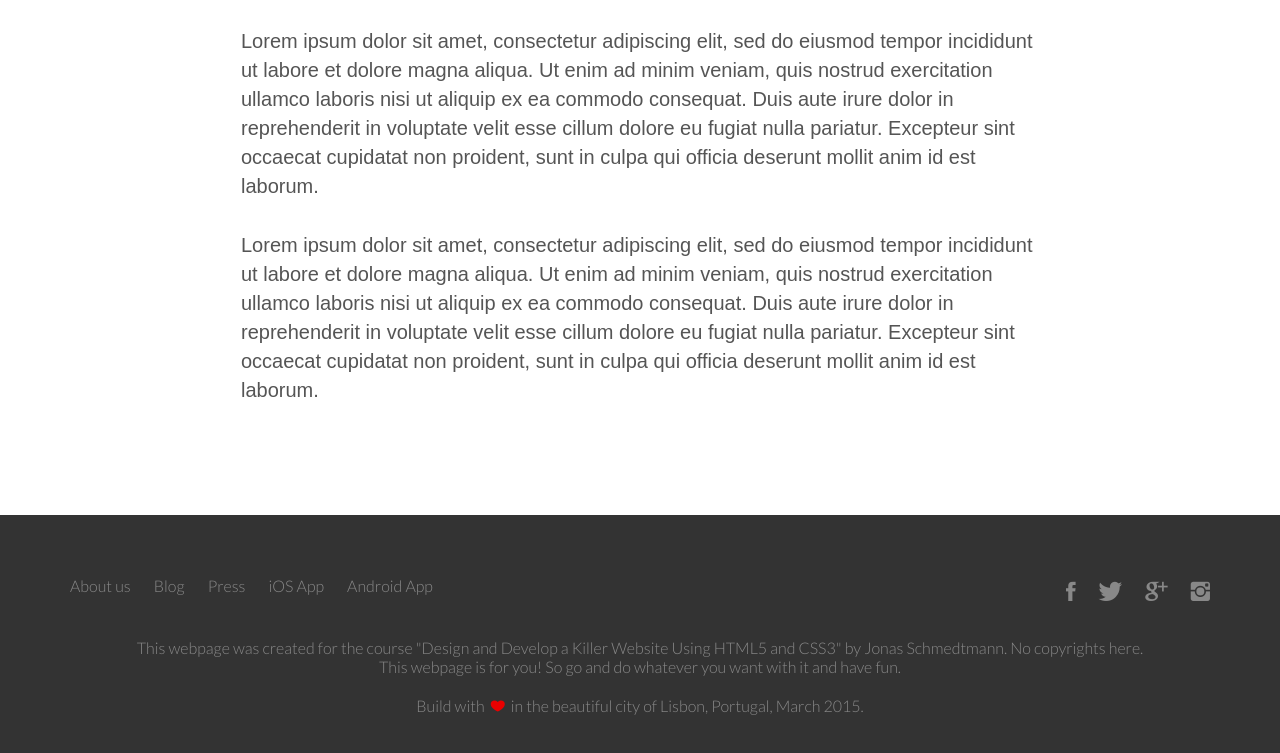
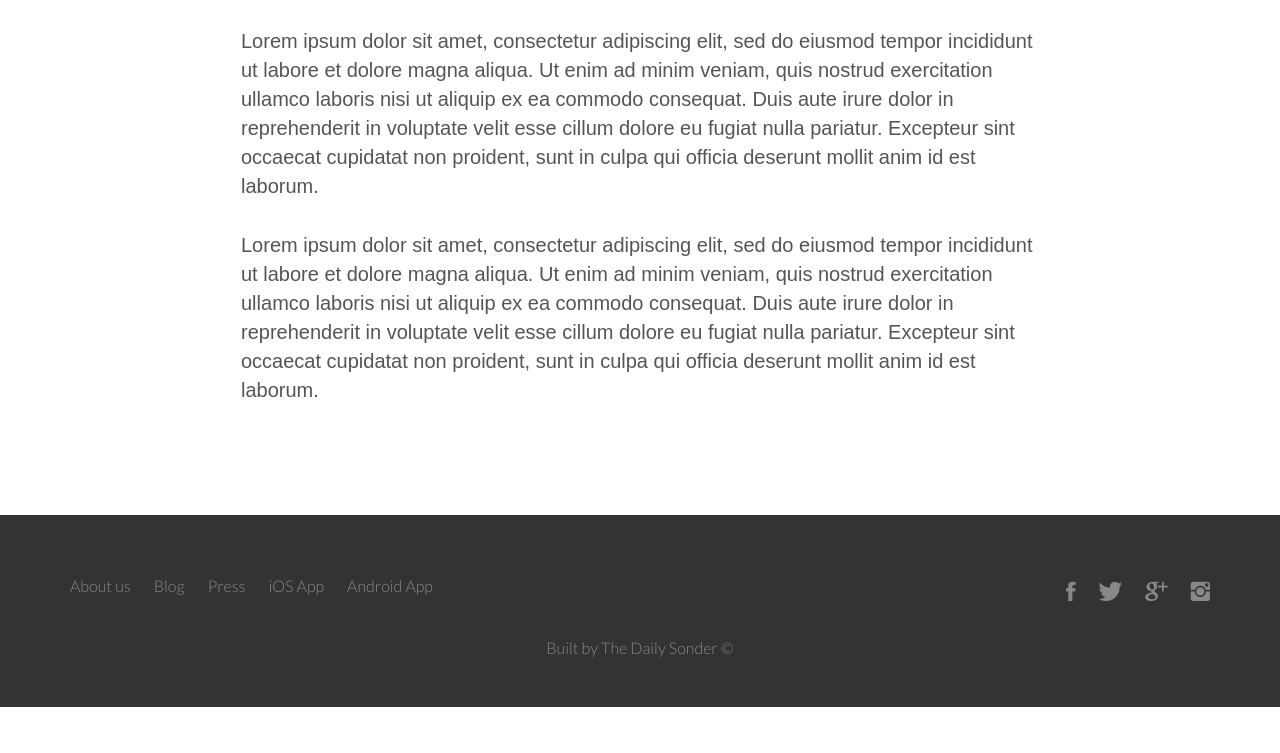
Before and after one commit to HiyaShah/Blog, a plain HTML site: page index.html in a window 1280 px wide. Shown: the part 1163-1916 px from the top of the page. After the commit the page ends 1870 px from the top, so only its background shows below. Drawn offline with nearby package versions, Linux system fonts and the light colour scheme; a script that the page names is missing; files whose address does not match are found by name.

Commit message:
Update index.html

```diff
--- a/index.html
+++ b/index.html
@@ -31,7 +31,7 @@
                 <h1>the daily sonder<br></h1>
                 <h3>jan 31 2020 &nbsp; / &nbsp; the blog post name</h3>
                 <!--<a class="btn btn-full js--scroll-to-plans" href="#">I'm hungry</a>-->
-                <a class="btn btn-ghost js--scroll-to-start" href="#">>>>Start Reading</a>
+                <a class="btn btn-ghost js--scroll-to-start" href="#">>>>&nbsp; Start Reading</a>
             </div>
 
         </header>
@@ -413,11 +413,7 @@ I was looking for a quick and easy food delivery service in San Franciso. I trie
             </div>
             <div class="row">
                 <p>
-                    This webpage was created for the course "Design and Develop a Killer Website Using HTML5 and CSS3" by Jonas Schmedtmann. No copyrights here.<br>
-                    This webpage is for you! So go and do whatever you want with it and have fun.
-                </p>
-                <p>
-                    Build with <i class="ion-ios-heart" style="color: #ea0000; padding: 0 3px;"></i> in the beautiful city of Lisbon, Portugal, March 2015.
+                   Built by The Daily Sonder &copy;
                 </p>
             </div>
         </footer>
```
